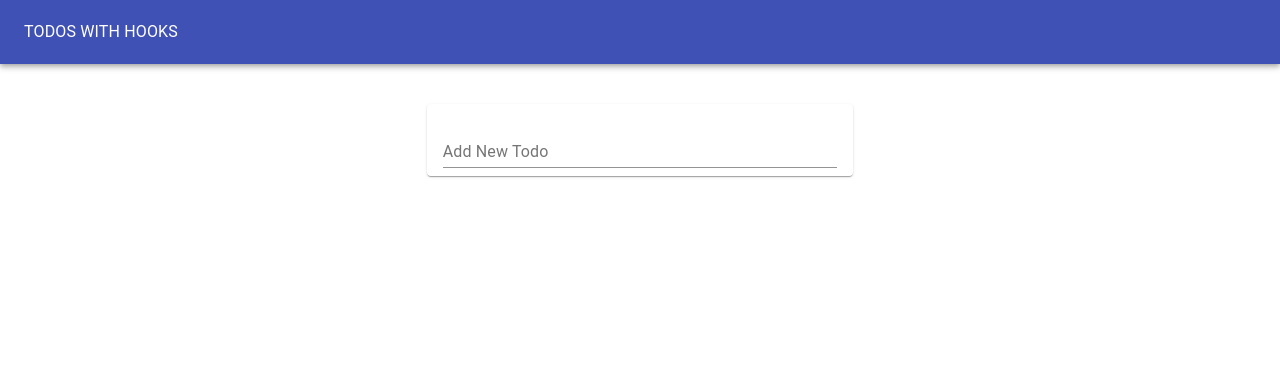
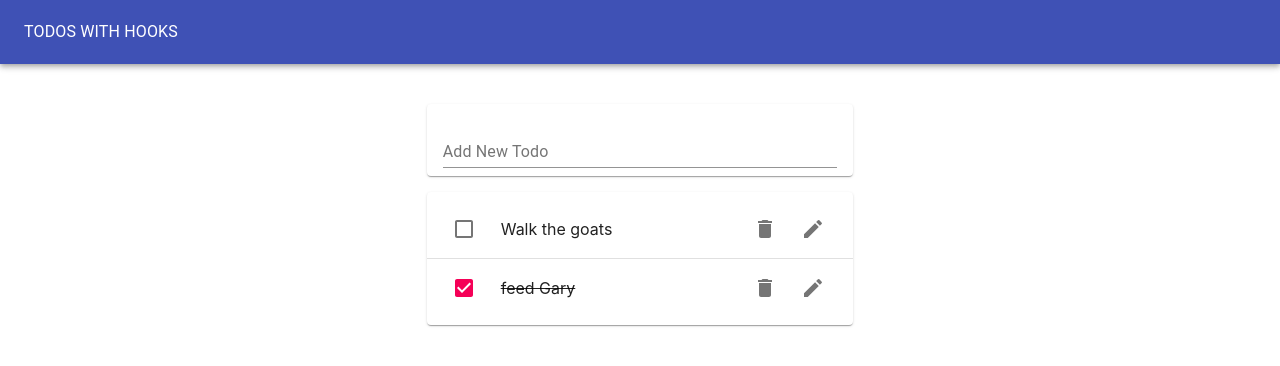
Before and after one commit to rperillo1/React-Hooks-Todos, a React (Create React App) app: page / in a window 1280 px wide. Shown: the top 366 px of the page. Built offline with nearby package versions, Linux system fonts and the light colour scheme.

Commit message:
add context to Todos app

```diff
--- a/src/components/EditForm/EditForm.jsx
+++ b/src/components/EditForm/EditForm.jsx
@@ -1,10 +1,12 @@
-import React from "react";
+import React, { useContext } from "react";
 import TextField from "@material-ui/core/TextField";
 import useFormState from "../../hooks/UseFormState"
+import { TodosContext } from '../../contexts/todos.context'
 
 
-function EditForm({ task, id, editTodo, toggleEditForm }) {
+function EditForm({ task, id, toggleEditForm }) {
     const [value, handleChange, reset] = useFormState(task)
+    const { editTodo } = useContext(TodosContext)
 
     return (
             <form onSubmit={(e) => {
--- a/src/components/Todo/Todo.jsx
+++ b/src/components/Todo/Todo.jsx
@@ -1,4 +1,4 @@
-import React from 'react';
+import React, { useContext } from 'react';
 import ListItem from "@material-ui/core/ListItem";
 import ListItemText from "@material-ui/core/ListItem";
 import Checkbox from "@material-ui/core/Checkbox";
@@ -8,23 +8,25 @@ import EditIcon from "@material-ui/icons/Edit";
 import ListItemSecondaryAction from "@material-ui/core/ListItemSecondaryAction";
 import useToggle from '../../hooks/UseToggle.jsx';
 import EditForm from '../EditForm/EditForm';
+import { TodosContext } from "../../contexts/todos.context"
 
-function Todo(props) {
+function Todo({id, task, completed}) {
+    const { removeTodo, toggleTodo } = useContext(TodosContext)
     const [isEditing, toggleIsEditing] = useToggle(false)
     return (
         <ListItem>
             {isEditing ?
-            <EditForm task={props.task} id={props.id} editTodo={props.editTodo} toggleEditForm={toggleIsEditing}/>
+            <EditForm task={task} id={id} toggleEditForm={toggleIsEditing}/>
             :
             <>
             <Checkbox
             tabIndex={-1}
-            checked={props.completed}
-            onClick={() => props.toggleTodo(props.id)}>
+            checked={completed}
+            onClick={() => toggleTodo(id)}>
             </Checkbox>
-            <ListItemText style={{ textDecoration: props.completed ? "line-through" : ''}}>{props.task}</ListItemText>
+            <ListItemText style={{ textDecoration: completed ? "line-through" : ''}}>{task}</ListItemText>
                 <ListItemSecondaryAction>
-                    <IconButton aria-label="Delete" onClick={() => props.removeTodo(props.id)}>
+                    <IconButton aria-label="Delete" onClick={() => removeTodo(id)}>
                         <DeleteIcon />
                     </IconButton>
                     <IconButton aria-label="Edit" onClick={toggleIsEditing}>
--- a/src/components/TodoApp/TodoApp.jsx
+++ b/src/components/TodoApp/TodoApp.jsx
@@ -7,16 +7,10 @@ import ToolBar from "@material-ui/core/ToolBar"
 import Grid from "@material-ui/core/Grid"
 import TodoList from '../TodosList/TodosList'
 import TodoForm from "../TodoForm/TodoForm"
+import { TodosProvider } from "../../contexts/todos.context"
 
 
 function TodoApp() {
-    const initialTodos = JSON.parse(window.localStorage.getItem("todos") || "[]");
-    const { todos, removeTodo, toggleTodo, editTodo, addTodo} = UseTodoState(initialTodos);
-
-    useEffect(() => {
-        window.localStorage.setItem("todos", JSON.stringify(todos))
-    }, [todos])
-
     return (
         <Paper style={{
             padding: 0,
@@ -31,10 +25,12 @@ function TodoApp() {
                     <Typography color='inherit'>TODOS WITH HOOKS</Typography>
                 </ToolBar>
             </AppBar>
-            <Grid container justify="center" style={{marginTop: "1.5rem"}}>
+            <Grid container justify="center" style={{ marginTop: "1.5rem" }}>
                 <Grid item xs={11} md={8} lg={4}>
-                    <TodoForm addTodo={addTodo} />
-                    <TodoList todos={todos} removeTodo={removeTodo} toggleTodo={toggleTodo} editTodo={editTodo}/>
+                    <TodosProvider>
+                        <TodoForm />
+                        <TodoList />
+                    </TodosProvider>
                 </Grid>
             </Grid>
 
--- a/src/components/TodoForm/TodoForm.jsx
+++ b/src/components/TodoForm/TodoForm.jsx
@@ -1,11 +1,13 @@
-import React from "react";
+import React, { useContext } from "react";
 import Paper from "@material-ui/core/Paper";
 import TextField from "@material-ui/core/TextField";
 import useFormState from "../../hooks/UseFormState"
+import { TodosContext } from "../../contexts/todos.context"
 
 
-function TodoForm({ addTodo }) {
+function TodoForm() {
     const [value, handleChange, reset] = useFormState('')
+    const { addTodo } = useContext(TodosContext)
 
     return (
         <Paper style={{ margin: "1rem 0", padding: "0 1rem"}}>
--- a/src/components/TodosList/TodosList.jsx
+++ b/src/components/TodosList/TodosList.jsx
@@ -1,27 +1,25 @@
-import React from "react";
+import React, { useContext } from "react";
 import Paper from "@material-ui/core/Paper";
 import List from "@material-ui/core/List";
 import Divider from "@material-ui/core/Divider";
 import Todo from '../Todo/Todo'
+import { TodosContext } from "../../contexts/todos.context"
 
-function TodosList(props) {
-    if (props.todos.length)
+function TodosList() {
+    const { todos } = useContext(TodosContext)
+
+    if (todos.length)
     return (
         <Paper>
             <List>
-                {props.todos.map((todo, i) =>
+                {todos.map((todo, i) =>
                     <>
                         <Todo
-                        task={todo.task}
-                        id={todo.id}
+                        {...todo}
                         key={todo.id}
-                        completed={todo.completed}
-                        removeTodo={props.removeTodo}
-                        toggleTodo={props.toggleTodo}
-                        editTodo={props.editTodo}
                         >
                         </Todo>
-                        {i < (props.todos.length -1) && <Divider /> }
+                        {i < (todos.length -1) && <Divider /> }
                     </>
                 )}
             </List>
--- /dev/null
+++ b/src/contexts/todos.context.jsx
@@ -0,0 +1,19 @@
+import React, { createContext } from "react";
+import useTodosState from '../hooks/UseTodoState'
+
+const defaultTodos = [
+    { id:1, task: 'Walk the goats', completed: false },
+    { id:2, task: 'feed Gary', completed: true }
+]
+
+export const TodosContext = createContext()
+
+
+export function TodosProvider(props) {
+    const todosStuff= useTodosState(defaultTodos)
+    return (
+        <TodosContext.Provider value={todosStuff}>
+            {props.children}
+        </TodosContext.Provider>
+    )
+}
--- /dev/null
+++ b/src/hooks/UseLocalStorageState.jsx
@@ -0,0 +1,20 @@
+import { useState, useEffect } from "react";
+
+function useLocalStorageState(key, defaultVal) {
+    const [state, setState] = useState(() => {
+        let value;
+        try {
+            value = JSON.parse(
+                window.localStorage.getItem(key) || String(defaultVal)
+            );
+        } catch (e) {
+            value = defaultVal;
+        }
+        return value;
+    });
+    useEffect(() => {
+        window.localStorage.setItem(key, JSON.stringify(state));
+    }, [state]);
+    return [state, setState];
+}
+export { useLocalStorageState };
--- a/src/hooks/UseTodoState.jsx
+++ b/src/hooks/UseTodoState.jsx
@@ -1,9 +1,9 @@
 import { useState } from "react";
+import { useLocalStorageState } from "./UseLocalStorageState";
 import { v4 as uuid } from 'uuid';
 
-
 export default initialTodos => {
-    const [todos, setTodos] = useState(initialTodos)
+  const [todos, setTodos] = useLocalStorageState("todos", initialTodos);
     return {
         todos,
         addTodo: newTodoText => {
```
